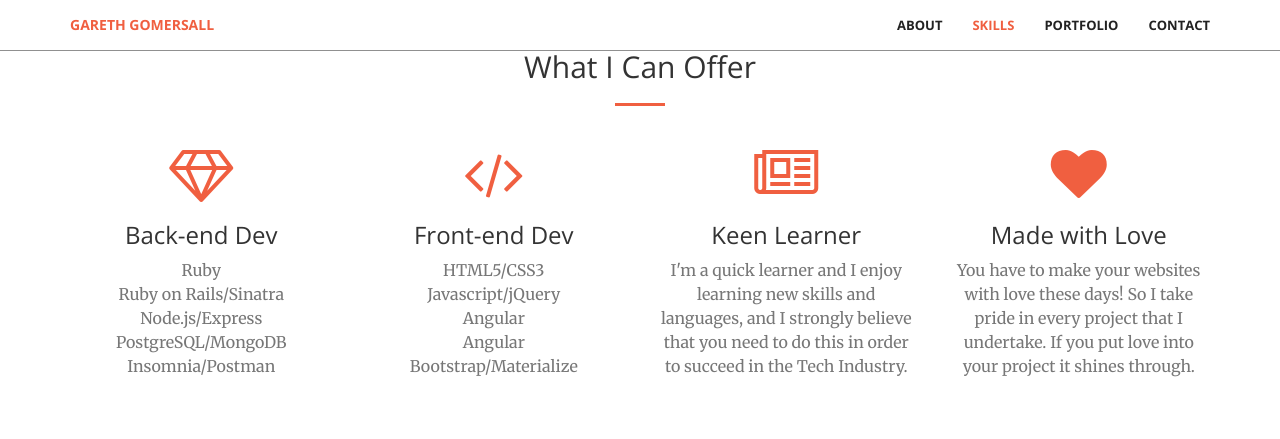
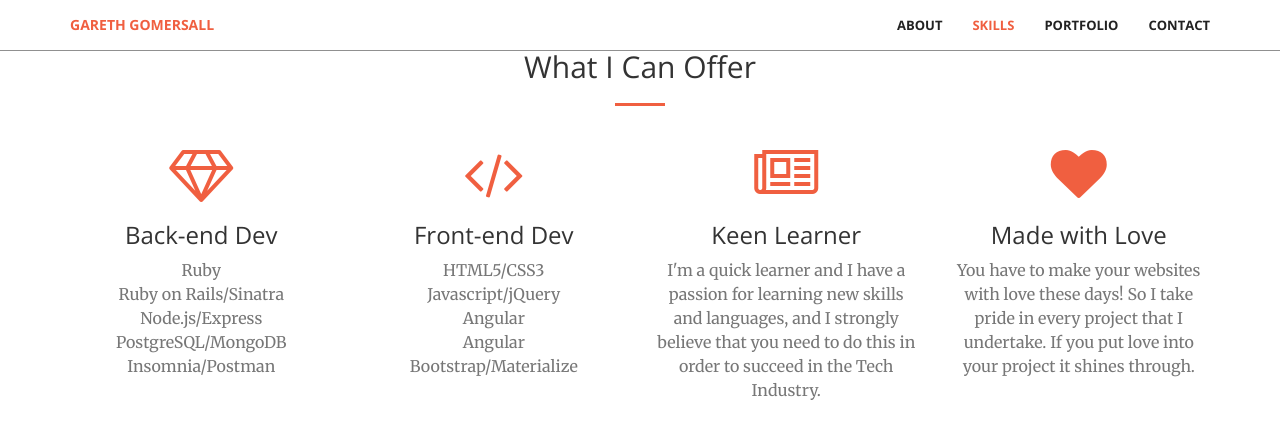
Before and after one commit to ggomersall/ggomersall.github.io, a Jekyll site: the page built from index.html, in a window 1280 px wide and 900 px high, scrolled down 1416 px, cut to the strip 0-454 px from the top of the window. Shown: the top 439 px of the strip. Built offline with Jekyll 4.4.1, drawn with Linux system fonts in a browser that asks for light colours.

Commit message:
changed the learner thing on the skills section

```diff
--- a/_includes/services.html
+++ b/_includes/services.html
@@ -35,7 +35,7 @@
                 <div class="service-box">
                     <i class="fa fa-4x fa-newspaper-o wow bounceIn text-primary" data-wow-delay=".2s"></i>
                     <h3>Keen Learner</h3>
-                    <p class="text-muted">I'm a quick learner and I enjoy learning new skills and languages, and I strongly believe that you need to do this in order to succeed in the Tech Industry.</p>
+                    <p class="text-muted">I'm a quick learner and I have a passion for learning new skills and languages, and I strongly believe that you need to do this in order to succeed in the Tech Industry.</p>
                 </div>
             </div>
             <div class="col-lg-3 col-md-6 text-center">
```
